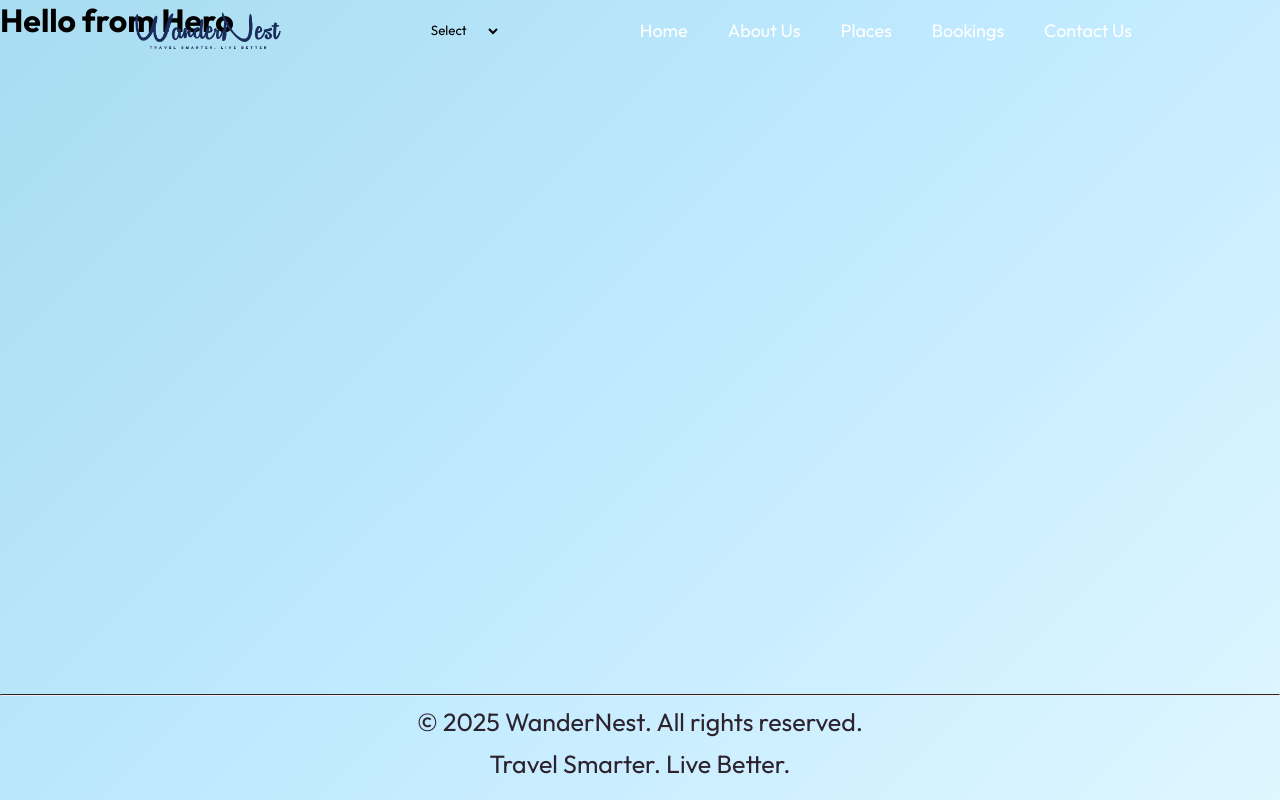
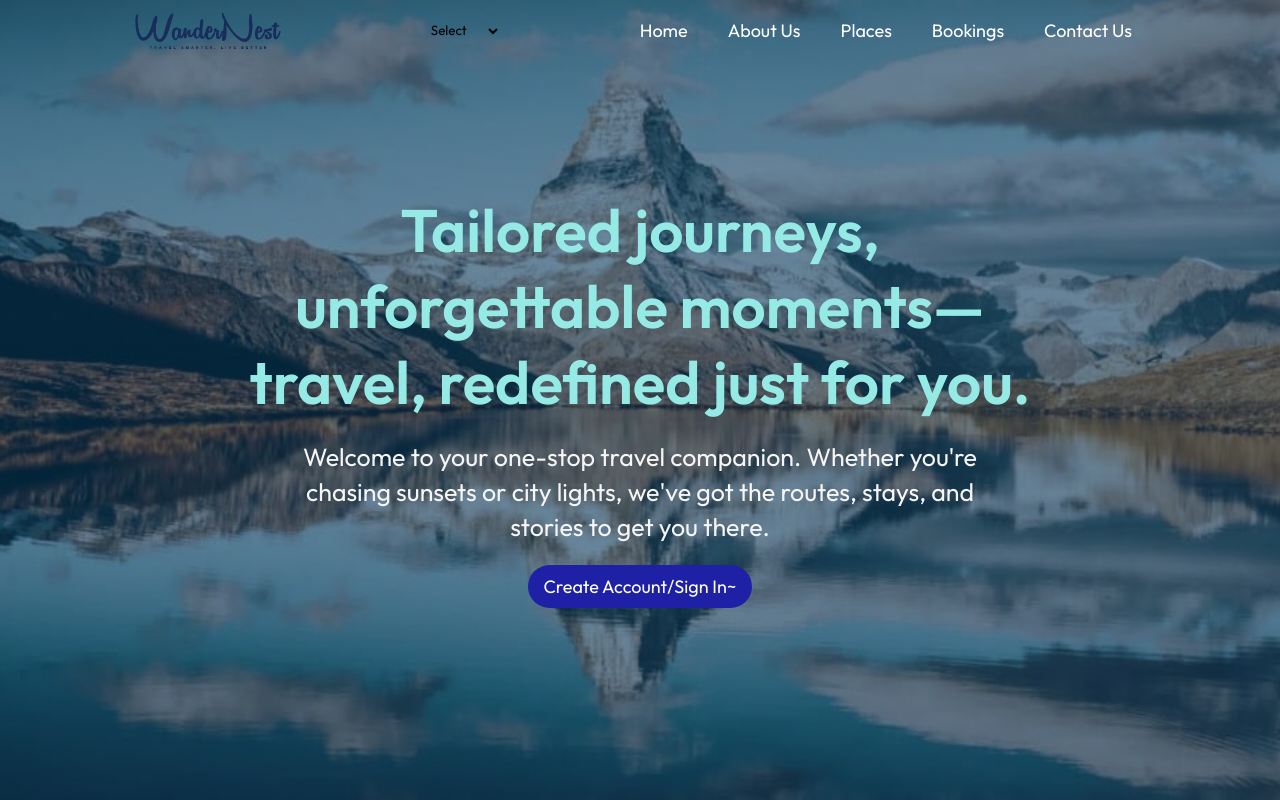
Before and after one commit to dhairvi05/travel-website, a React (Vite) app: page / in a window 1280 px wide. Shown: the top 800 px of the page. Built offline with nearby package versions, Linux system fonts and the light colour scheme.

Commit message:
final update

```diff
--- a/src/Components/Hero/Hero.jsx
+++ b/src/Components/Hero/Hero.jsx
@@ -14,10 +14,14 @@ function Hero() {
 
     return(
         <>
-          <div>
-      <h1>Hello from Hero</h1>
-      {/* your existing Hero content */}
-    </div>
+          <div className='hero container'>
+            <div className='hero-text'>
+                <h1>Tailored journeys, unforgettable moments—travel, redefined just for you.</h1>
+                <p>Welcome to your one-stop travel companion. Whether you're chasing sunsets or city lights,
+                    we've got the routes, stays, and stories to get you there.</p>
+                    <button className='btn !px-[15px] !py-[10px]' onClick={handleClick}>Create Account/Sign In~</button>
+            </div>
+        </div>
         </>
     );
 }
```
